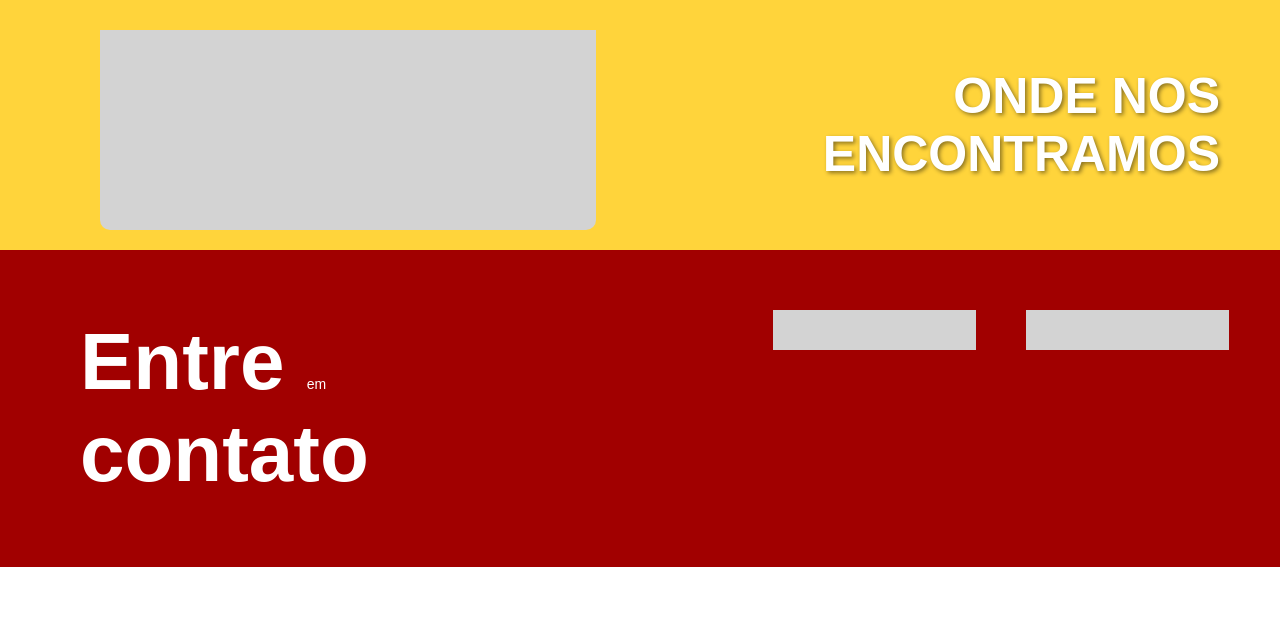
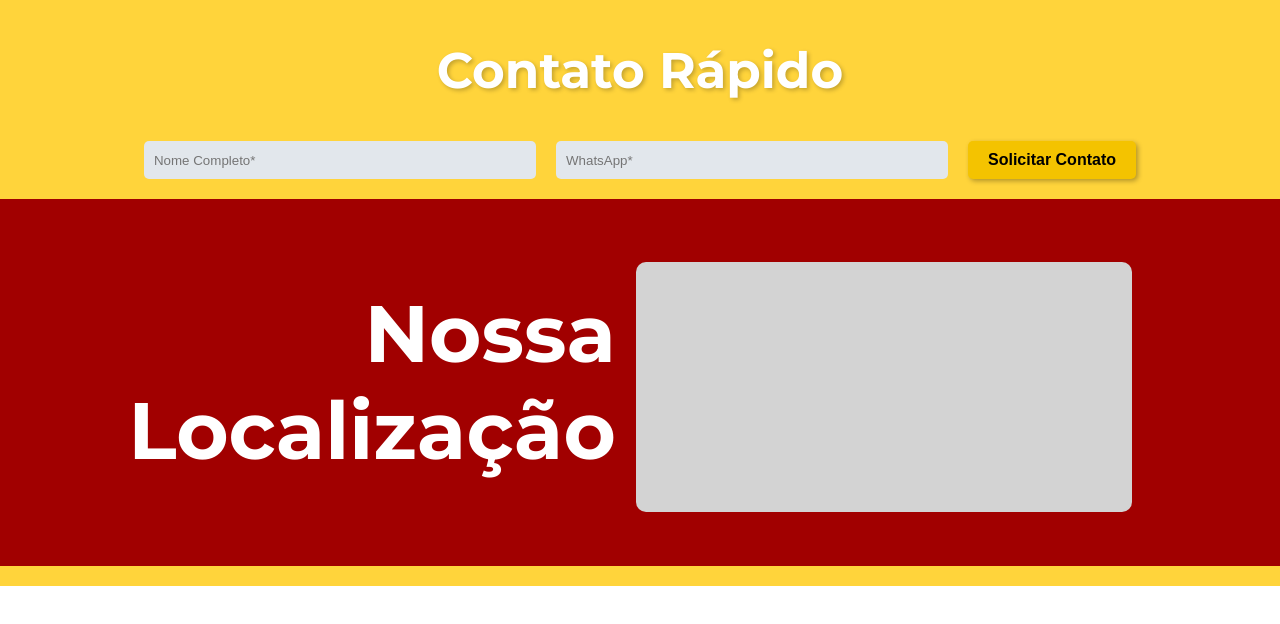
Before and after one commit to MirrorTeam-SPTECH/mirror, a website: page public/sessão05.html in a window 1280 px wide. Drawn offline with Linux system fonts and the light colour scheme.

Commit message:
Subindo alterações Sessão 05

```diff
--- a/public/css/sessao-5.css
+++ b/public/css/sessao-5.css
@@ -1,19 +1,26 @@
+@import url('https://fonts.googleapis.com/css2?family=Montserrat:wght@400;700&display=swap');
 
 body {
     font-family: 'Montserrat', sans-serif;
-    margin: 0%;
-    padding: 0%;
+    margin: 0;
+}
+
+.sessao05 {
+    display: flex;
+    flex-direction: column;
+    align-items: center;
+    justify-content: center;
+    background-color: #FFD43B;
+    padding: 20px;
 }
 
 .section_5 {
     display: flex;
-    flex-direction: row;
+    flex-direction: column;
     align-items: center;
-    justify-content: space-between;
-    background-color: #FFD43B;
-    padding: 20px;
-    position: relative;
-    height: auto;
+    justify-content: center;
+    width: 100%;
+    margin-bottom: 20px;
 }
 
 .section_5 h2 {
@@ -21,57 +28,77 @@ body {
     font-weight: bold;
     font-size: 50px;
     color: white;
-    text-shadow: 2px 2px 4px #00000074;
+    text-shadow: 2px 2px 4px #0000003b;
     margin: 20px;
-    text-align: right;
-    margin-right: 40px;
+    text-align: center;
 }
 
-.papel_5 {
-    background: lightgray;
-    height: 200px;
+.input-box {
+    display: flex;
+    flex-direction: row;
+    gap: 20px;
+    margin-top: 20px;
+    justify-content: center;
+    width: 100%;
+}
+
+.input-box div {
+    background: rgb(226, 231, 236);
+    height: 50px;
     width: 40%;
-    margin-top: 10px;
-    border-radius: 0 0 10px 10px;
-    margin-left: 80px;
+    border-radius: 5px;
+}
+
+.input-box input {
+    background: rgb(226, 231, 236);
+    height: 40zpx;
+    width: 30%;
+    border-radius: 5px;
+    border: none;
+    padding: 10px;
+    border-radius: 5px;
+}
+
+.solicitar-contato {
+    background-color: #F4C300;
+    color: black;
+    border: none;
+    padding: 10px 20px;
+    font-size: 16px;
+    font-weight: bold;
+    cursor: pointer;
+    border-radius: 5px;
+    box-shadow: 2px 2px 5px rgba(0, 0, 0, 0.3);
+}
+
+.solicitar-contato:hover {
+    background-color: #d4a200;
+
 }
 
 .contato_5 {
     display: flex;
     flex-direction: row;
-    justify-content: space-between;
+    justify-content: center;
+    align-items: center;
     background-color: #a10000;
     color: white;
+    padding: 20px;
+    width: 100%;
 }
 
 .contato_5 h2 {
     font-size: 80px;
     font-weight: bold;
     margin-right: 20px;
-    margin-left: 80px;
+    text-align: right;
 }
 
-.contato_5 span {
-    font-size: 14px;
-    font-weight: normal;
+.mapa {
+    background: lightgray;
+    height: 250px;
+    width: 40%;
+    margin-top: 10px;
+    border-radius: 10px;
+    margin-right: 20px;
 }
-
-.contato_5 .input-box {
-    display: flex;
-    flex-direction: row;
-    gap: 50px;
-    flex: 1;
-}
-
-.input-box {
-    display: flex;
-    gap: 10px;
-    margin-top: 60px;
-    margin-left: 30%;
-}
-
-.input-box div {
-    background: lightgray;
-    height: 40px;
-    width: 40%;
-}
--- a/public/sessão05.html
+++ b/public/sessão05.html
@@ -1,5 +1,6 @@
 <!DOCTYPE html>
 <html lang="pt-br">
+
 <head>
     <meta charset="UTF-8">
     <meta name="viewport" content="width=device-width, initial-scale=1.0">
@@ -7,23 +8,23 @@
     <link rel="stylesheet" href="./css/style.css">
     <link rel="stylesheet" href="./css/sessao-5.css">
 </head>
+
 <body>
     <section class="sessao05">
-    <div class="section_5">
-        <div class="papel_5"></div>
-        <h2>ONDE NOS <br> ENCONTRAMOS</h2>
-
-    </div>
-
-    <div class="contato_5">
-
-        <h2>Entre <span>em</span><br> contato</h2>
-        <div class="input-box">
-            <div></div>
-            <div></div>
+        <div class="section_5">
+            <h2>Contato Rápido</h2>
+            <div class="input-box">
+                <input type="text" placeholder="Nome Completo*">
+                <input type="text" placeholder="WhatsApp*">
+                <button class="solicitar-contato">Solicitar Contato</button>
+            </div>
         </div>
 
-    </div>
-</section>
+        <div class="contato_5">
+            <h2>Nossa <br>Localização</h2>
+            <div class="mapa"></div>
+        </div>
+    </section>
 </body>
+
 </html>
```
